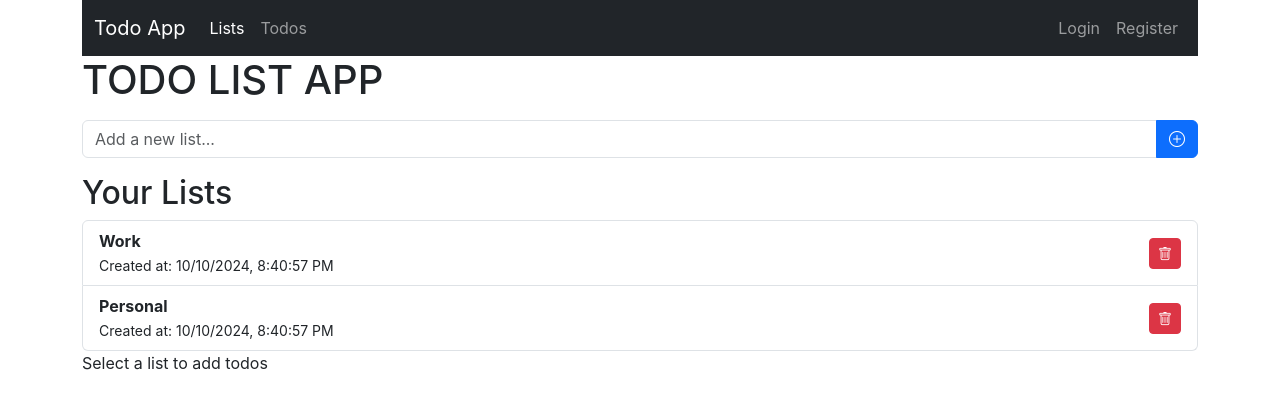
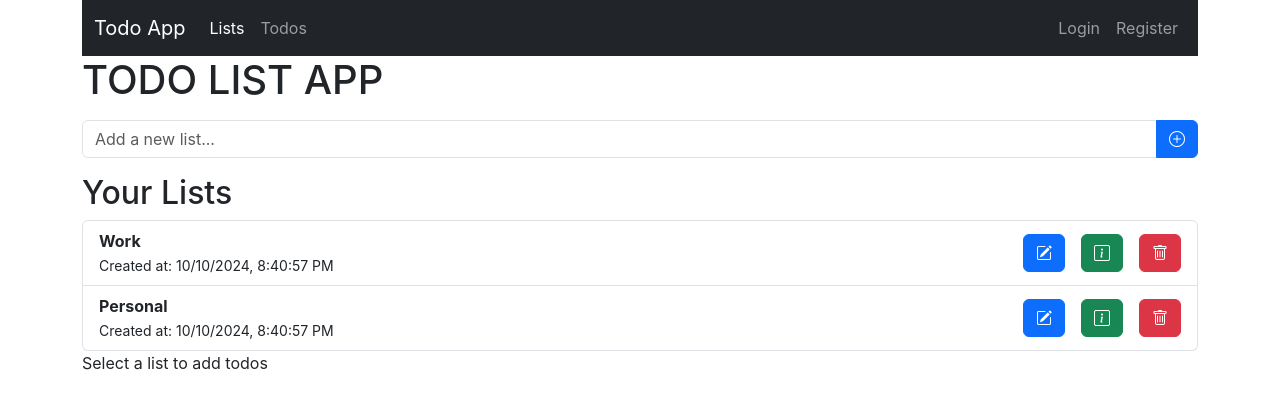
Before and after one commit to hidran/redux-toolkit-todoapp, a React (Create React App) app: page /lists in a window 1280 px wide. Shown: the top 408 px of the page. Built offline with nearby package versions, Linux system fonts and the light colour scheme.

Commit message:
Adds edit and view buttons to the list item

```diff
--- a/src/features/lists/ListItem.js
+++ b/src/features/lists/ListItem.js
@@ -9,6 +9,9 @@ function ListItem({ list }) {
     const handleRemove = () => {
         dispatch(removeList({ id: list.id }));
     };
+    const handleEdit = () => {
+        //dispatch(removeList({ id: list.id }));
+    };
     const navigate = useNavigate();
     const handleNavigate = () =>{
         navigate(`/lists/${list.id}?listName=${encodeURIComponent(list.name)}`)
@@ -19,9 +22,17 @@ function ListItem({ list }) {
                 <strong>{list.name}</strong> <br />
                 <small>Created at: {new Date(list.created_at).toLocaleString()}</small>
             </div>
-            <button className="btn btn-danger btn-sm" onClick={handleRemove}>
-                <i className="bi bi-trash"></i> {/* Bootstrap icon */}
+            <div className= "d-flex ms-3 align-items-center">
+                <button className="btn btn-primary me-3" title="Edit list" onClick={handleEdit}>
+                    <i className="bi bi-pencil-square"></i>
+                </button>
+                <button className="btn btn-success  me-3" title ="View todos" onClick={handleNavigate}>
+                    <i className="bi bi-info-square"></i>
+                </button>
+            <button className="btn btn-danger" title="remove lists" onClick={handleRemove}>
+                <i className="bi bi-trash"></i>
             </button>
+            </div>
         </li>
     );
 }
--- a/src/features/todos/TodoList.js
+++ b/src/features/todos/TodoList.js
@@ -3,13 +3,14 @@ import TodoItem from './TodoItem';
 
 const TodoList = ({ listId }) =>{
 
-    const todos = useSelector(state => state.todos.filter(todo => todo.list_id === listId));
+    const todos = useSelector(state => state.todos);
+    const litsTodos = todos.filter(todo => todo.list_id === listId);
 
 return (
 
         <ul className='list-group'>
             {
-                todos.map(todo =>  <TodoItem key={todo.id} todo={todo} />)
+            litsTodos.map(todo =>  <TodoItem key={todo.id} todo={todo} />)
             }
         </ul>
 )
```
